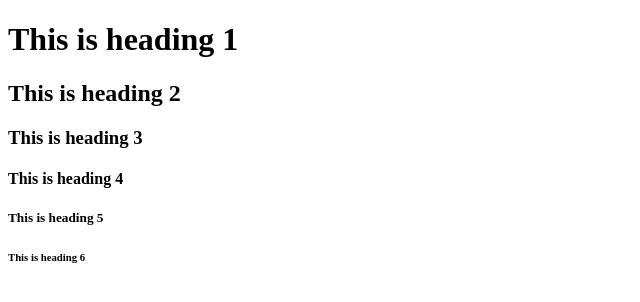
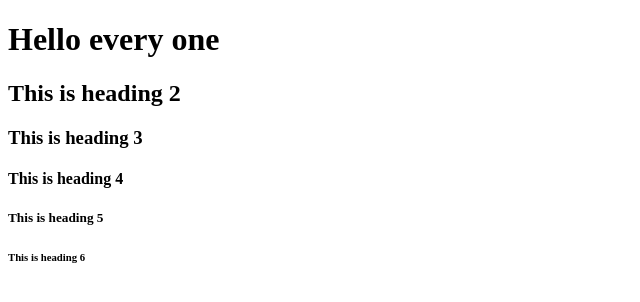
Before and after one commit to Shanmukhmuthyam/shanmukh, a plain HTML site: page index.html in a window 1280 px wide. Shown: the whole page, without its empty margins (0-640 px from the left). Drawn offline with Linux system fonts and the light colour scheme.

Commit message:
index.html

```diff
--- a/index.html
+++ b/index.html
@@ -2,7 +2,7 @@
 <html>
 <body>
 
-<h1>This is heading 1</h1>
+<h1>Hello every one</h1>
 <h2>This is heading 2</h2>
 <h3>This is heading 3</h3>
 <h4>This is heading 4</h4>
```
